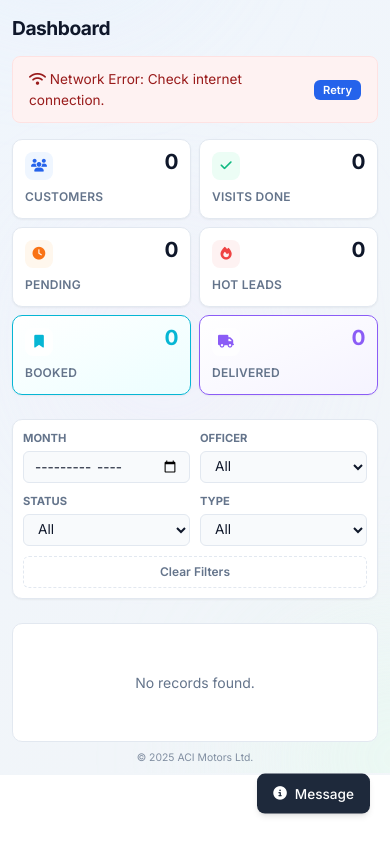
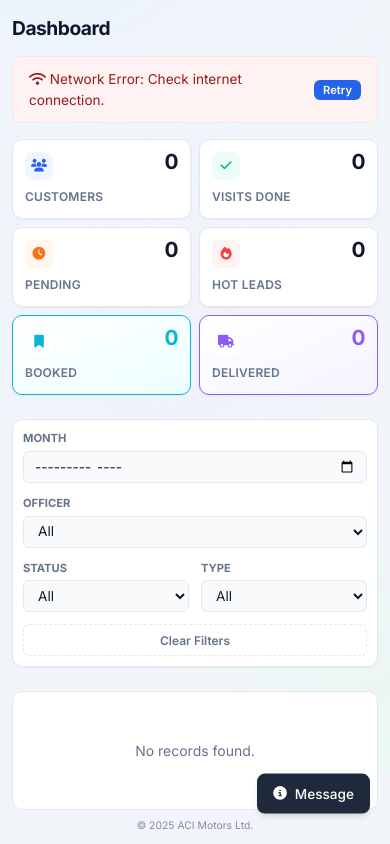
Before and after one commit to Shahriar0098/ACI-Foton-Inquiry-Customer, a plain HTML site: page index.html in a window 390 px wide. Shown: the part 71-915 px from the top of the page. Before the commit the page ends 846 px from the top, so only its background shows below. Drawn offline with Linux system fonts and the light colour scheme; no server answers.

```diff
--- a/index.html
+++ b/index.html
@@ -811,7 +811,20 @@
             .stat-value { font-size: 1.3rem; }
             .stat-icon { width: 28px; height: 28px; font-size: 0.8rem; }
 
-            .toolbar { grid-template-columns: 1fr 1fr; }
+            /* Creative Fix for Toolbar Overlap: "Priority Stack" */
+            .toolbar {
+                grid-template-columns: 1fr 1fr;
+                gap: 12px;
+            }
+
+            /* Month (1st) and Officer (2nd) get full width for better visibility */
+            .toolbar .filter-group:nth-child(1),
+            .toolbar .filter-group:nth-child(2) {
+                grid-column: span 2;
+            }
+
+            /* Status and Type will automatically share the next row (1fr 1fr) */
+
             .toolbar button { grid-column: span 2; }
 
             /* Action buttons stack on mobile table */
```
